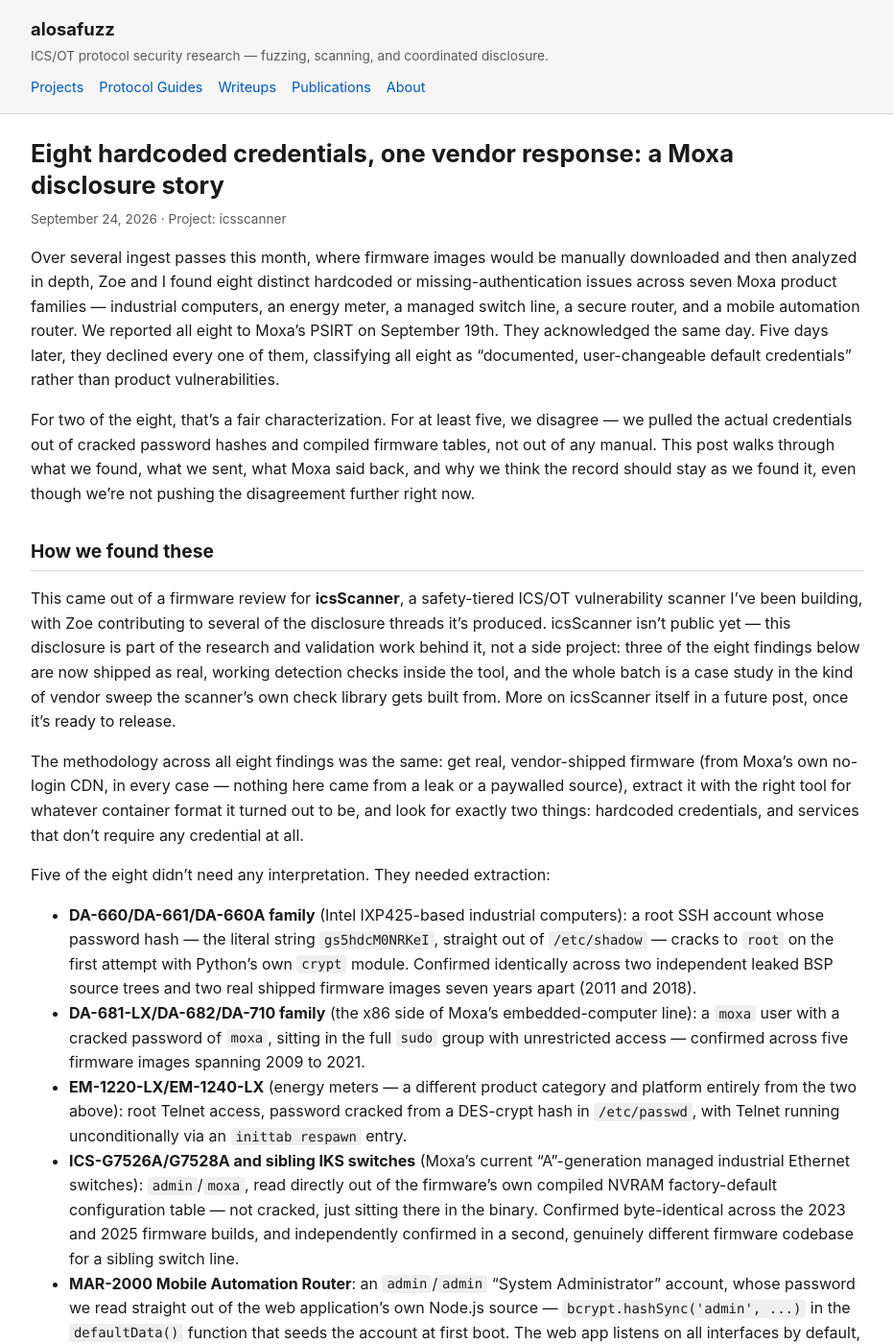
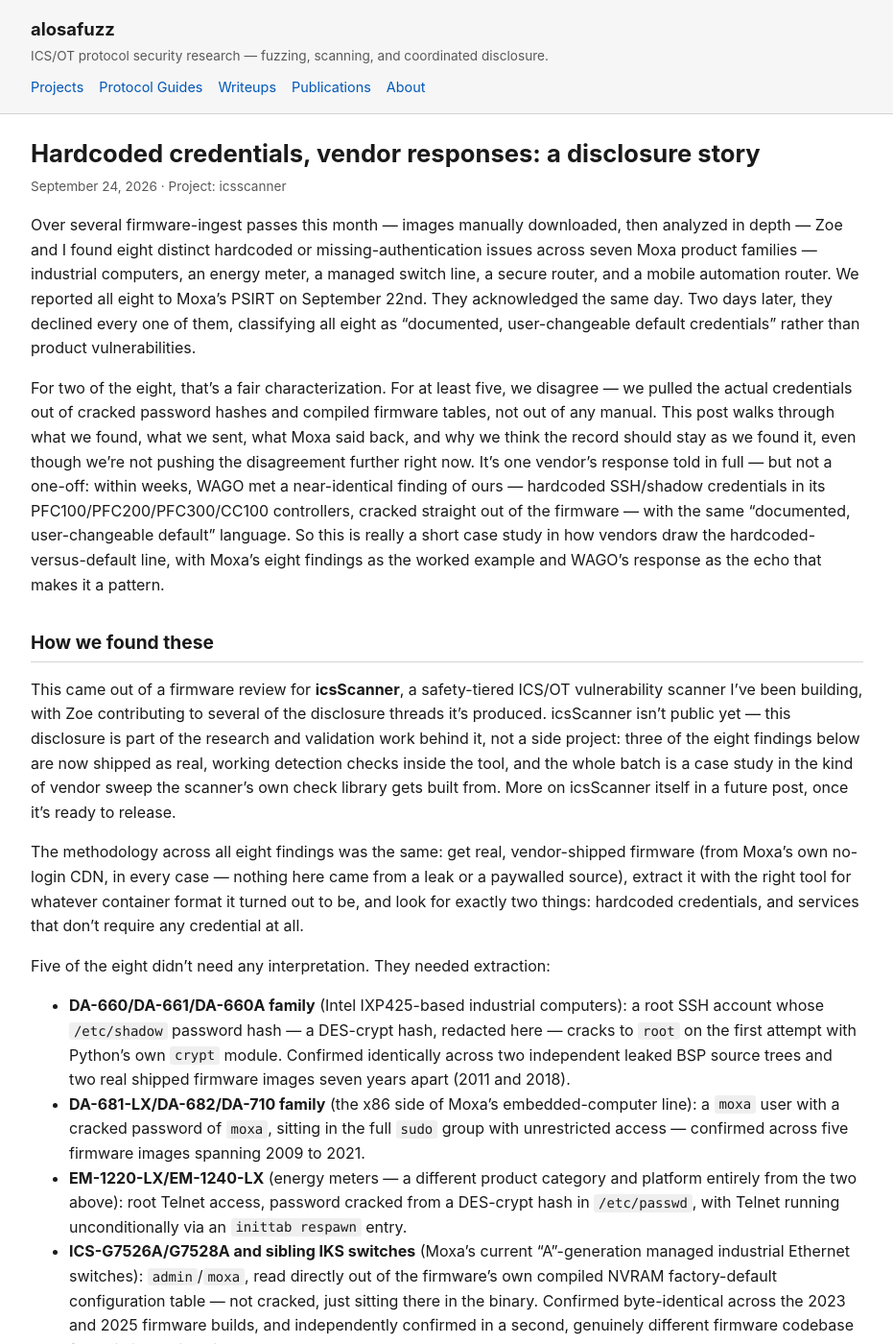
Before and after one commit to alosafuzz/alosafuzz.github.io, a Jekyll site: the page built from _writeups/hardcoded-credentials-vendor-responses.md, in a window 1280 px wide and 1400 px high. Shown: the whole window at 96% size, without its empty margins (174-1105 px from the left). Built offline with Jekyll 4.4.1, drawn with Linux system fonts in a browser that asks for light colours; some of the changed text lies outside the part shown.

Commit message:
writeups: generalize the Moxa disclosure post to a two-vendor framing
- Title de-vendored/de-numbered: 'Hardcoded credentials, vendor responses: a disclosure story'
- Reframed as a two-vendor pattern, naming WAGO as the second vendor (both disclosed + vendor-declined)
- Timeline corrected to sent 2026-09-22 / same-day ack / declined 2026-09-24
- Redacted the raw DES-crypt hash
- Slug renamed to hardcoded-credentials-vendor-responses; redirect_from the old /writeups/ URL (CVSS 9.8 footer verified)

```diff
--- a/_writeups/eight-hardcoded-credentials-one-vendor-response.md
+++ b/_writeups/hardcoded-credentials-vendor-responses.md
@@ -1,16 +1,17 @@
 ---
-title: "Eight hardcoded credentials, one vendor response: a Moxa disclosure story"
+title: "Hardcoded credentials, vendor responses: a disclosure story"
 date: 2026-09-24 08:00:00 -0600
 project: icsscanner
 redirect_from:
+  - /writeups/eight-hardcoded-credentials-one-vendor-response/
   - /2026/09/24/eight-hardcoded-credentials-one-vendor-response/
   - /2026/09/24/eight-hardcoded-credentials-one-vendor-response.html
 ---
-Over several ingest passes this month, where firmware images would be manually downloaded and
-then analyzed in depth, Zoe and I found eight distinct hardcoded or missing-authentication issues
-across seven Moxa product families — industrial computers, an energy meter, a managed switch
-line, a secure router, and a mobile automation router. We reported all eight to Moxa's PSIRT on
-September 19th. They acknowledged the same day. Five days later, they declined every one of them,
+Over several firmware-ingest passes this month — images manually downloaded, then analyzed in
+depth — Zoe and I found eight distinct hardcoded or missing-authentication issues across seven
+Moxa product families — industrial computers, an energy meter, a managed switch line, a secure
+router, and a mobile automation router. We reported all eight to Moxa's PSIRT on September 22nd.
+They acknowledged the same day. Two days later, they declined every one of them,
 classifying all eight as "documented, user-changeable default credentials" rather than product
 vulnerabilities.
 
@@ -18,7 +19,12 @@ For two of the eight, that's a fair characterization. For at least five, we disa
 the actual credentials out of cracked password hashes and compiled firmware tables, not out of
 any manual. This post walks through what we found, what we sent, what Moxa said back, and why we
 think the record should stay as we found it, even though we're not pushing the disagreement
-further right now.
+further right now. It's one vendor's response told in full — but not a one-off: within weeks,
+WAGO met a near-identical finding of ours — hardcoded SSH/shadow credentials in its
+PFC100/PFC200/PFC300/CC100 controllers, cracked straight out of the firmware — with the same
+"documented, user-changeable default" language. So this is really a short case study in how
+vendors draw the hardcoded-versus-default line, with Moxa's eight findings as the worked example
+and WAGO's response as the echo that makes it a pattern.
 
 ## How we found these
 
@@ -38,7 +44,7 @@ exactly two things: hardcoded credentials, and services that don't require any c
 Five of the eight didn't need any interpretation. They needed extraction:
 
 - **DA-660/DA-661/DA-660A family** (Intel IXP425-based industrial computers): a root SSH account
-  whose password hash — the literal string `gs5hdcM0NRKeI`, straight out of `/etc/shadow` —
+  whose `/etc/shadow` password hash — a DES-crypt hash, redacted here —
   cracks to `root` on the first attempt with Python's own `crypt` module. Confirmed identically
   across two independent leaked BSP source trees and two real shipped firmware images seven years
   apart (2011 and 2018).
@@ -93,12 +99,12 @@ protocols where we could build one cleanly (SSH, Telnet, a JSON login flow, and
 and — for the findings whose exact protocol we hadn't fully reverse-engineered — a plain
 description of how to reproduce it by hand instead of a script we couldn't fully verify.
 
-Sent September 19th. Acknowledged the same day: *"We are currently reviewing the reported
+Sent September 22nd. Acknowledged the same day: *"We are currently reviewing the reported
 vulnerability and will provide updates on the progress."*
 
 ## What Moxa said
 
-Five days later, a single reply covering all eight findings at once:
+Two days later, a single reply covering all eight findings at once:
 
 > "We have carefully reviewed all eight findings. All of the reported credentials are
 > factory-default accounts that can be changed by the user. They are documented in the publicly
@@ -142,12 +148,13 @@ still active, regardless of what either side calls it.
 
 ## Takeaways
 
-A few things worth generalizing from this one:
+A few things worth generalizing from this:
 
 1. **"Can the user change it" is not the same question as "is it hardcoded."** Almost any
    password can be changed after the fact. What matters for CWE-798 is whether the *shipped
    default* required reverse engineering to discover, not whether a config screen exists to
-   change it later.
+   change it later. We have now had this same response from two separate ICS vendors — Moxa and
+   WAGO — which is what makes it worth generalizing rather than filing as a one-vendor quirk.
 2. **A CNA vendor declining to open a case isn't the same as the finding being wrong.** Moxa is a
    CVE Numbering Authority; that status covers case management, not an independent arbiter of
    whether a specific finding meets the CWE-798 bar. We'd take the same evidence back to CISA's
```
